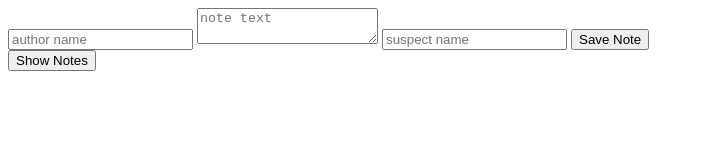
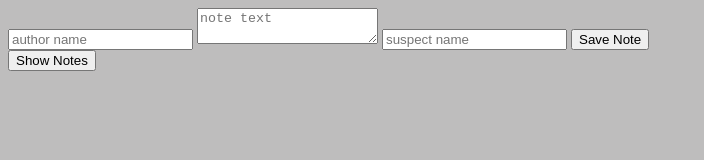
Before and after one commit to pazia008/glassdale, a plain HTML site: page index.html in a window 1280 px wide. Shown: the whole page, without its empty margins (0-704 px from the left). Drawn offline with Linux system fonts and the light colour scheme; no server answers.

Commit message:
changed background color

```diff
--- a/styles/main.css
+++ b/styles/main.css
@@ -10,3 +10,7 @@
     margin: 12px 0;
     padding: 0 8px 12px;
 }
+
+body {
+    background-color: rgb(190, 189, 189);
+}
```
